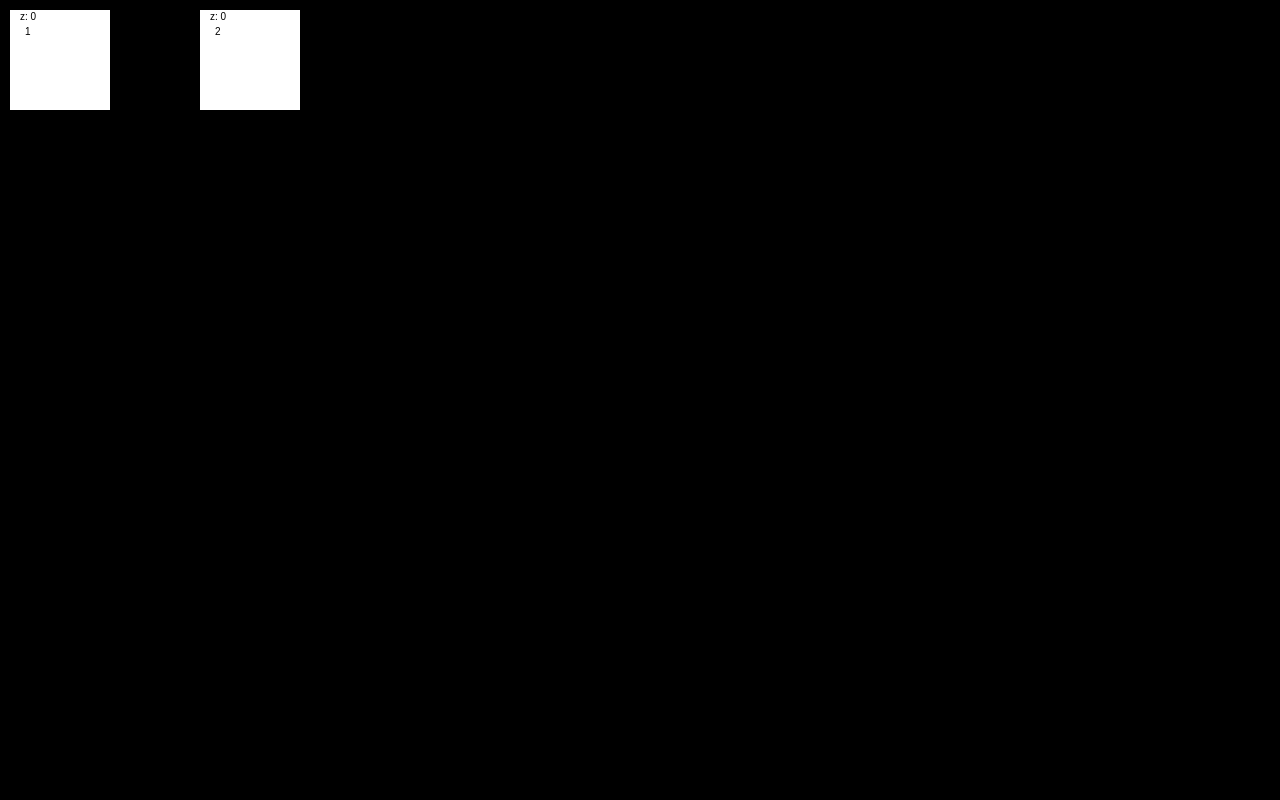
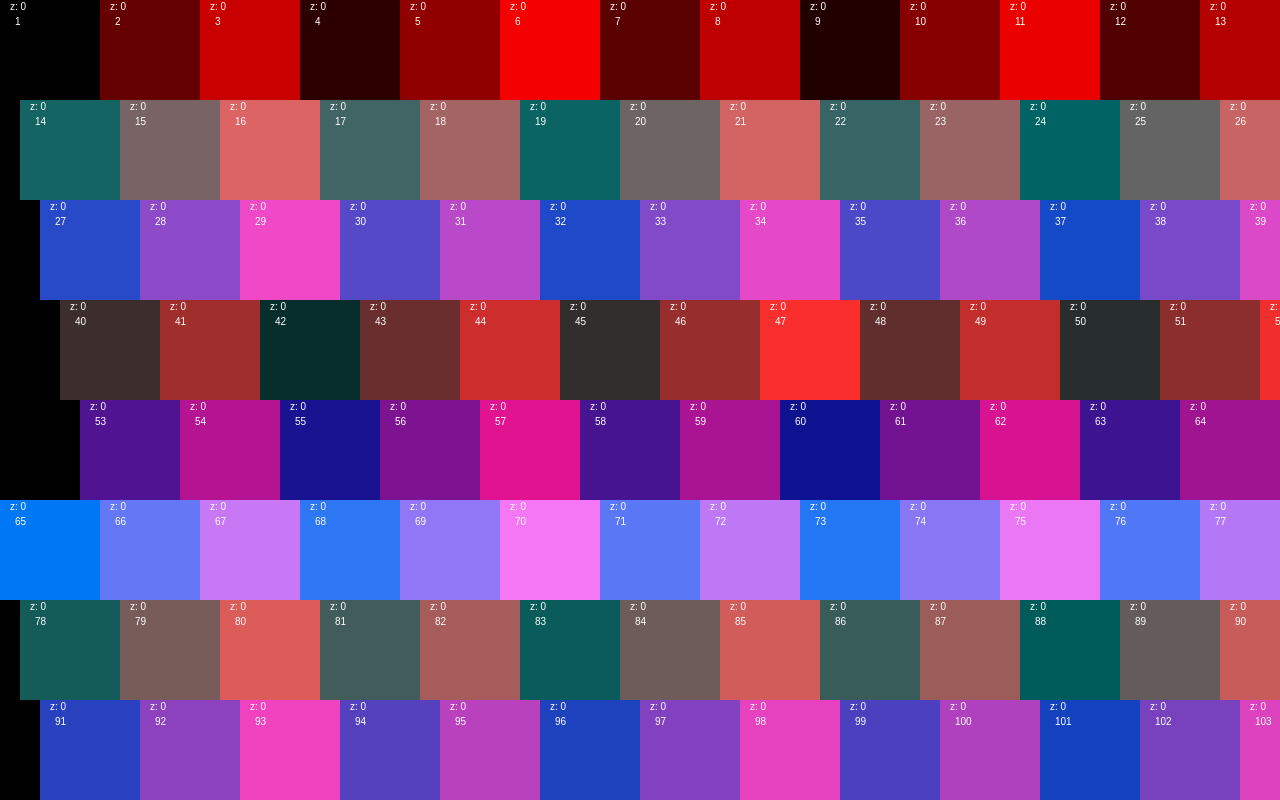
Before and after one commit to tmpvar/composer, a plain HTML site: page index.html in a window 1280 px wide. Drawn offline with Linux system fonts and the light colour scheme.

Commit message:
moved back towards multi-colored nodes and fun.

```diff
--- a/index.html
+++ b/index.html
@@ -62,42 +62,37 @@
         var canvasWidth = jQuery("canvas").attr("width"),
             size  = 100,
             total = (canvasWidth/size * canvasWidth/size),
-            width =  jQuery("canvas").attr("width")/size;
+            width =  jQuery("canvas").attr("width")/size,
+            context = instance.context;
 
         // TODO: move this into core, probably into a "NodeBuilder" feature/part
         function createNode(x,y,color) {
-          var node = instance.create({}, [Composer.Renderable, Composer.Collidable, Composer.Draggable, Composer.Renderer]);
+          var node = Composer.create({}, [Composer.Renderable, Composer.Collidable, Composer.Draggable]);
           node.setSize(size,size).setPos(x,y,0);
-          node.composer.renderer.dirty = true;
           node.dirty = true;
           node.color = color || "rgb(" +  (x%255) + "," + (y%127) + "," + (y%255) + ")";
-          var x,y,nsize, context = instance.context;
-          node.composer.trigger("node.z.changed", { source: node });
+          var x,y,nsize;
           node.render = function(data) {
-            var ri=0, rl=node.renderer.stack.length;
-            for (ri; ri<rl; ri++) {
-              node.stack[ri].dirty = false;
-              node.stack[ri].render(data);
-            }
-
-
             nodesRendered++;
             x = node.x + data.relativeX;
             y = node.y + data.relativeY;
             nsize = node.getSize();
-            node.composer.context.fillStyle = "#FFFFFF";
-            node.composer.context.fillRect(x, y, nsize.width, nsize.height);
-            node.composer.context.fillStyle = "#000000";
-            node.composer.context.fillText("z: " + node.z, x+10, y+10);
-            node.composer.context.fillText("" + node.id, x+15, y+25);
+            context.fillStyle = node.color;
+            context.fillRect(x, y, nsize.width, nsize.height);
+            context.fillStyle = "#FFFFFF";
+            context.fillText("z: " + node.z, x+10, y+10);
+            context.fillText("" + node.id, x+15, y+25);
 
           };
         }
 
 
-        createNode(10,10,0);
-
-        createNode(200,10,0);
+        for (var i=0; i<total; i++)
+        {
+          var base = i*size;
+          var x = base%canvasWidth, y = Math.floor(base/canvasWidth)*size;
+          createNode(x,y,0);
+        }
 
         // Preload
         var radialMenu = new Image();
```
